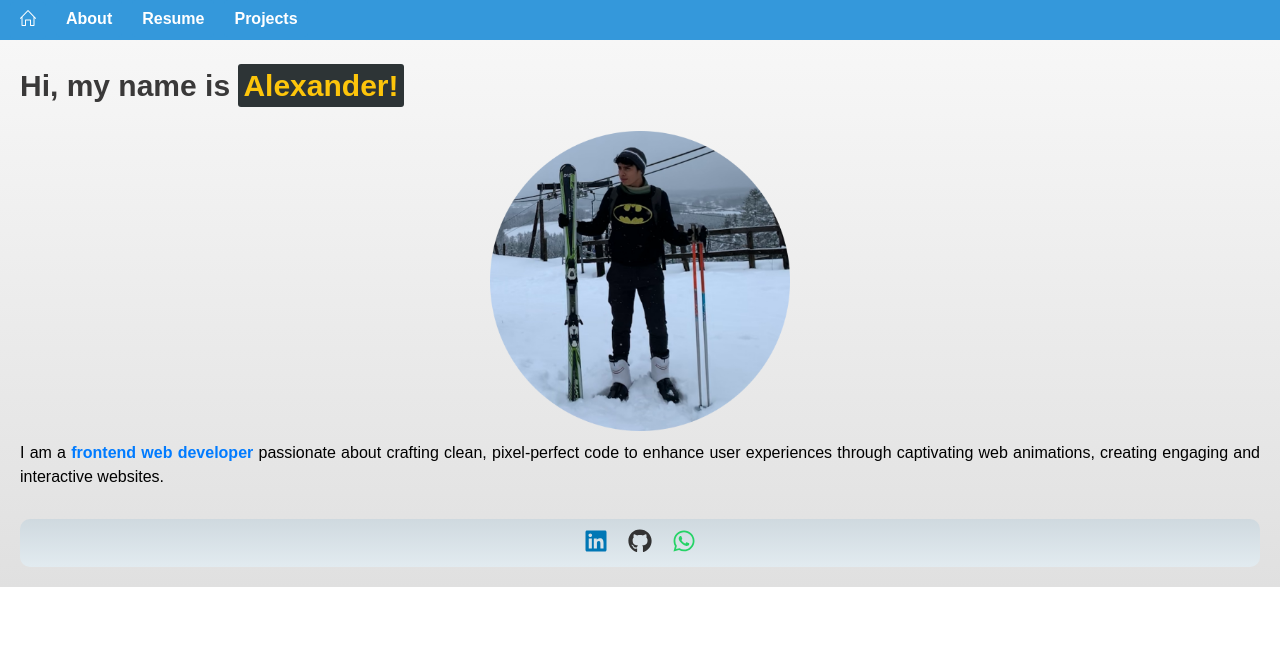
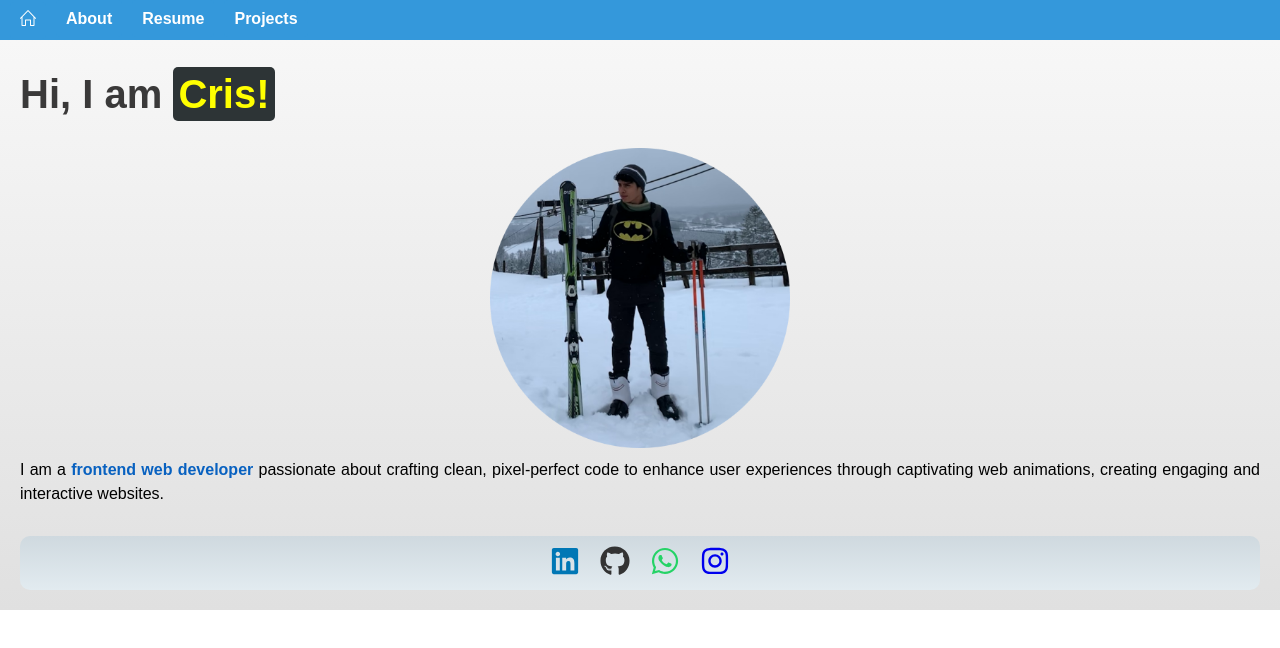
Before and after one commit to alexander-lopez-s/portafolio, a React (Vite) app: page / in a window 1280 px wide. Shown: the top 648 px of the page. Built offline with nearby package versions, Linux system fonts and the light colour scheme; a web font is replaced by a local one.

Commit message:
updated avatar

```diff
--- a/src/components/Home.jsx
+++ b/src/components/Home.jsx
@@ -2,11 +2,18 @@ import avatar from "../assets/avatar.png";
 import "../stylings/Avatar.css";
 import "../stylings/Home.css";
 import SocialLinks from "./SocialLinks";
+import { useEffect } from "react";
 
 const Home = () => {
+  useEffect(() => {
+
+    const h1Element = document.querySelector('.home-container h1');
+    h1Element.classList.add('animate-text');
+  }, []);
+
   return (
     <div className="home-container">
-      <h1>Hi, my name is <span className="emphasize-name">Alexander!</span></h1>
+      <h1>Hi, I am <span className="emphasize-name">Cris!</span></h1>
       <img src={avatar} alt="my-avatar-picture" className="avatar" />
       <p>
         I am a <span className="emphasize-career">frontend web developer</span> passionate about crafting clean,
@@ -18,4 +25,5 @@ const Home = () => {
   );
 };
 
+
 export default Home;
--- a/src/components/SocialLinks.jsx
+++ b/src/components/SocialLinks.jsx
@@ -1,4 +1,4 @@
-import { FaLinkedin, FaGithub, FaWhatsapp } from 'react-icons/fa';
+import { FaLinkedin, FaGithub, FaWhatsapp, FaInstagram } from 'react-icons/fa';
 import "../stylings/SocialIcons.css";
 
 const SocialLinks = () => {
@@ -13,6 +13,9 @@ const SocialLinks = () => {
       <a href="https://wa.me/your-whatsapp-number" target="_blank" rel="noopener noreferrer">
         <FaWhatsapp className="social-icon whatsapp" />
       </a>
+      <a href="https://instagram" target="_blank" rel="noopener noreferrer">
+        <FaInstagram className="social-icon instagram" />
+      </a>
     </div>
   );
 };
--- a/src/stylings/Avatar.css
+++ b/src/stylings/Avatar.css
@@ -1,5 +1,5 @@
 .avatar {
-  max-width: 50%;
+  max-width: 62%;
   height: auto;
   display: block;
   margin: 0 auto 10px;
--- a/src/stylings/Home.css
+++ b/src/stylings/Home.css
@@ -6,7 +6,7 @@
   }
 
   .home-container h1 {
-    font-size: 30px;
+    font-size: 40px;
     color: #3a3939;
   }
 
@@ -17,13 +17,30 @@
 
   .emphasize-career {
     font-weight: bold;
-    color: #007bff;
+    color: #0861c0;
   }
 
   .emphasize-name {
-    color: #fdc50b;
+    color: yellow;
     background-color: #2d3436;
     padding: 5px;
-    border-radius: 3px;
+    border-radius: 5px;
     line-height: 1.7;
   }
+
+/** Animation **/
+
+.home-container h1.animate-text {
+  overflow: hidden;
+  white-space:nowrap;
+  animation: typewriter 2s steps(40) forwards;
+}
+
+@keyframes typewriter {
+  from {
+    width: 0;
+  }
+  to {
+    width: 100%;
+  }
+}
--- a/src/stylings/SocialIcons.css
+++ b/src/stylings/SocialIcons.css
@@ -7,7 +7,7 @@
   }
 
   .social-icon {
-    font-size: 24px;
+    font-size: 30px;
     margin: 10px;
   }
 
```
